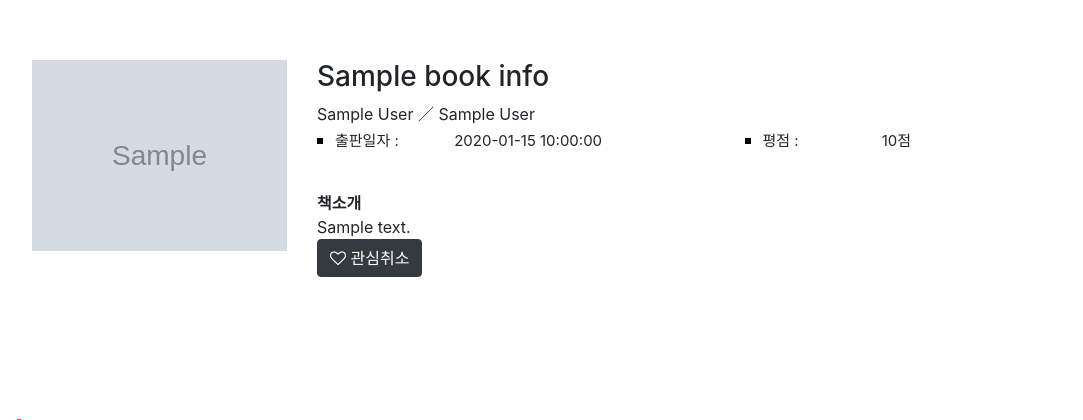
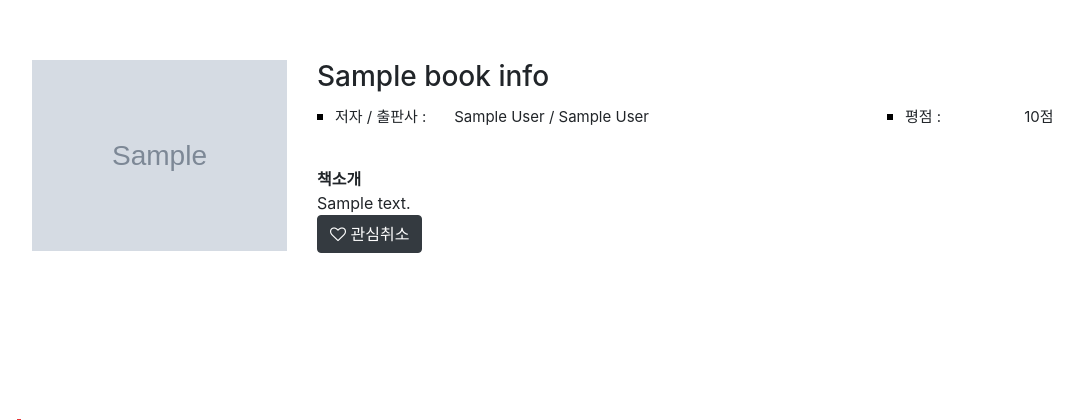
Before and after one commit to jeon9506/WEekly-Book, a Flask app: template templates/detailBook.html in a window 1280 px wide. Shown: the part 56-476 px from the top of the page, without its empty margins (53-1136 px from the left). Run offline with Flask 2, Linux system fonts and the light colour scheme; the template is opened without the code that fills it: most values are stand-ins (such as "Sample title", 1, 10 or a date in 2020); grey boxes marked "Sample" are stand-in pictures; some libraries are stand-ins or nearby versions; some web fonts are replaced.

Commit message:
heesung detailBook.html error처리

```diff
--- a/app.py
+++ b/app.py
@@ -257,7 +257,6 @@ def view_detail():
         book_name = ''
         book_img_url = ''
         author = ''
-        public_date = ''
         book_score = ''
         book_contents = ''
 
@@ -265,7 +264,6 @@ def view_detail():
             book_name = soup.select_one('#container > div.spot > div.book_info > h2 > a').text.strip()
             book_img_url = soup.select_one('#container > div.spot > div.book_info > div.thumb.type_end > div > a > img')["src"]
             author = soup.select_one('#container > div.spot > div.book_info > div.book_info_inner > div:nth-child(2) > a.N\=a\:bil\.publisher').text.strip()
-            public_date = soup.select_one('#container > div.spot > div.book_info > div.book_info_inner > div:nth-child(2)').previous_element.strip()
             book_score = soup.select_one('#txt_desc_point > strong:nth-child(2) > span').previous_element.strip()
             book_contents = soup.select_one('#bookIntroContent')
             print('haha')
@@ -277,8 +275,6 @@ def view_detail():
                 book_img_url = ''
             if author == None :
                 author = ''
-            if public_date == None :
-                public_date = ''
             if book_score == None :
                 book_score = ''
             if book_contents == None :
@@ -291,7 +287,6 @@ def view_detail():
             'book_name': book_name,
             'book_img_url': book_img_url,
             'author': author,
-            'public_date': public_date,
             'book_score': book_score,
             'book_content': book_contents
         }
--- a/templates/detailBook.html
+++ b/templates/detailBook.html
@@ -140,7 +140,6 @@
                     <div class="book__details__text">
                         <div class="book__details__title">
                             <h3>{{ book_info.book_name }}</h3>
-                            <span>{{ book_info.author }} ／ {{ book_info.author }}</span>
                         </div>
                         <div class="book__details__rating">
                             <div class="rating">
@@ -151,12 +150,12 @@
                         </div>
                         <div class="book__details__widget">
                             <div class="row">
-                                <div class="col-lg-6 col-md-6">
+                                <div class="col-lg-8 col-md-8">
                                     <ul>
-                                        <li><span>출판일자 : </span> {{ book_info.public_date }}</li>
+                                        <li><span>저자 / 출판사 : </span> {{ book_info.author }} / {{ book_info.author }}</li>
                                     </ul>
                                 </div>
-                                <div class="col-lg-6 col-md-6">
+                                <div class="col-lg-4 col-md-4">
                                     <ul>
                                         <li><span>평점 : </span> {{ book_info.book_score }}점</li>
                                     </ul>
```
